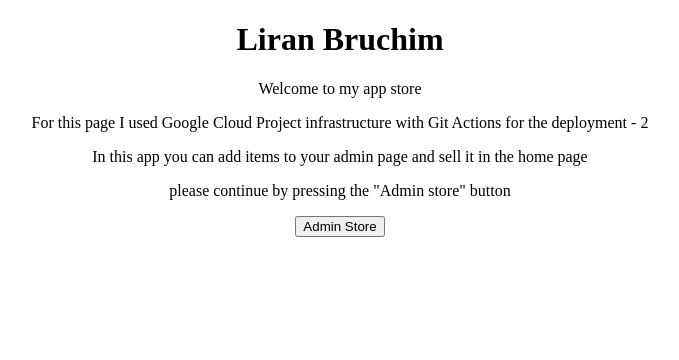
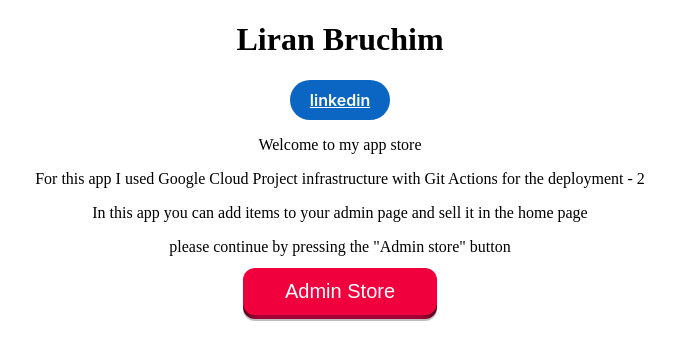
Before and after one commit to lirbru/myapp, a React (Create React App) app: page / in a window 1280 px wide. Shown: the top 360 px of the page, without its empty margins (300-979 px from the left). Built offline with nearby package versions, Linux system fonts and the light colour scheme.

Commit message:
change buttons

```diff
--- a/src/resume.js
+++ b/src/resume.js
@@ -11,13 +11,22 @@ export default class resume extends Component {
         return (
             <div className='resumePage'>
                 <h1 >Liran Bruchim</h1>
+                <a href="https://www.linkedin.com/in/liran-bruchim-045ba7135/" target="_blank" class="btn-linkedin" >linkedin</a>
                 <p>Welcome to my app store</p>
-                <p>For this page I used Google Cloud Project infrastructure with Git Actions for the deployment - 2</p>
+                <p>For this app I used Google Cloud Project infrastructure with Git Actions for the deployment - 2</p>
                 <p>In this app you can add items to your admin page and sell it in the home page</p>
 
                 <p>please continue by pressing the "Admin store" button </p>
 
-                <button onClick={this.adminPage} >Admin Store</button>
+                <button onClick={this.adminPage} class="button-82-pushable" role="button">
+                <span class="button-82-shadow"></span>
+                <span class="button-82-edge"></span>
+                <span class="button-82-front text">
+
+                Admin Store
+                </span>
+                </button>
+
             </div>
         )
     }
--- a/src/styles.css
+++ b/src/styles.css
@@ -129,3 +129,155 @@
   .resumePage {
     text-align: center;
   }
+/*******************************/
+
+  .btn-linkedin {
+    align-items: center;
+    background-color: #0A66C2;
+    border: 0;
+    border-radius: 100px;
+    box-sizing: border-box;
+    color: #ffffff;
+    cursor: pointer;
+    display: inline-flex;
+    font-family: -apple-system, system-ui, system-ui, "Segoe UI", Roboto, "Helvetica Neue", "Fira Sans", Ubuntu, Oxygen, "Oxygen Sans", Cantarell, "Droid Sans", "Apple Color Emoji", "Segoe UI Emoji", "Segoe UI Symbol", "Lucida Grande", Helvetica, Arial, sans-serif;
+    font-size: 16px;
+    font-weight: 600;
+    justify-content: center;
+    line-height: 20px;
+    max-width: 480px;
+    min-height: 40px;
+    min-width: 0px;
+    overflow: hidden;
+    padding: 0px;
+    padding-left: 20px;
+    padding-right: 20px;
+    text-align: center;
+    touch-action: manipulation;
+    transition: background-color 0.167s cubic-bezier(0.4, 0, 0.2, 1) 0s, box-shadow 0.167s cubic-bezier(0.4, 0, 0.2, 1) 0s, color 0.167s cubic-bezier(0.4, 0, 0.2, 1) 0s;
+    user-select: none;
+    -webkit-user-select: none;
+    vertical-align: middle;
+  }
+
+  .btn-linkedin:hover,
+  .btn-linkedin:focus {
+    background-color: #16437E;
+    color: #ffffff;
+  }
+
+  .btn-linkedin:active {
+    background: #09223b;
+    color: rgb(255, 255, 255, .7);
+  }
+
+  .btn-linkedin:disabled {
+    cursor: not-allowed;
+    background: rgba(0, 0, 0, .08);
+    color: rgba(0, 0, 0, .3);
+  }
+
+  /***********************************************/
+
+  .button-82-pushable {
+    position: relative;
+    border: none;
+    background: transparent;
+    padding: 0;
+    cursor: pointer;
+    outline-offset: 4px;
+    transition: filter 250ms;
+    user-select: none;
+    -webkit-user-select: none;
+    touch-action: manipulation;
+  }
+
+  .button-82-shadow {
+    position: absolute;
+    top: 0;
+    left: 0;
+    width: 100%;
+    height: 100%;
+    border-radius: 12px;
+    background: hsl(0deg 0% 0% / 0.25);
+    will-change: transform;
+    transform: translateY(2px);
+    transition:
+      transform
+      600ms
+      cubic-bezier(.3, .7, .4, 1);
+  }
+
+  .button-82-edge {
+    position: absolute;
+    top: 0;
+    left: 0;
+    width: 100%;
+    height: 100%;
+    border-radius: 12px;
+    background: linear-gradient(
+      to left,
+      hsl(340deg 100% 16%) 0%,
+      hsl(340deg 100% 32%) 8%,
+      hsl(340deg 100% 32%) 92%,
+      hsl(340deg 100% 16%) 100%
+    );
+  }
+
+  .button-82-front {
+    display: block;
+    position: relative;
+    padding: 12px 27px;
+    border-radius: 12px;
+    font-size: 1.1rem;
+    color: white;
+    background: hsl(345deg 100% 47%);
+    will-change: transform;
+    transform: translateY(-4px);
+    transition:
+      transform
+      600ms
+      cubic-bezier(.3, .7, .4, 1);
+  }
+
+  @media (min-width: 768px) {
+    .button-82-front {
+      font-size: 1.25rem;
+      padding: 12px 42px;
+    }
+  }
+
+  .button-82-pushable:hover {
+    filter: brightness(110%);
+    -webkit-filter: brightness(110%);
+  }
+
+  .button-82-pushable:hover .button-82-front {
+    transform: translateY(-6px);
+    transition:
+      transform
+      250ms
+      cubic-bezier(.3, .7, .4, 1.5);
+  }
+
+  .button-82-pushable:active .button-82-front {
+    transform: translateY(-2px);
+    transition: transform 34ms;
+  }
+
+  .button-82-pushable:hover .button-82-shadow {
+    transform: translateY(4px);
+    transition:
+      transform
+      250ms
+      cubic-bezier(.3, .7, .4, 1.5);
+  }
+
+  .button-82-pushable:active .button-82-shadow {
+    transform: translateY(1px);
+    transition: transform 34ms;
+  }
+
+  .button-82-pushable:focus:not(:focus-visible) {
+    outline: none;
+  }
```
